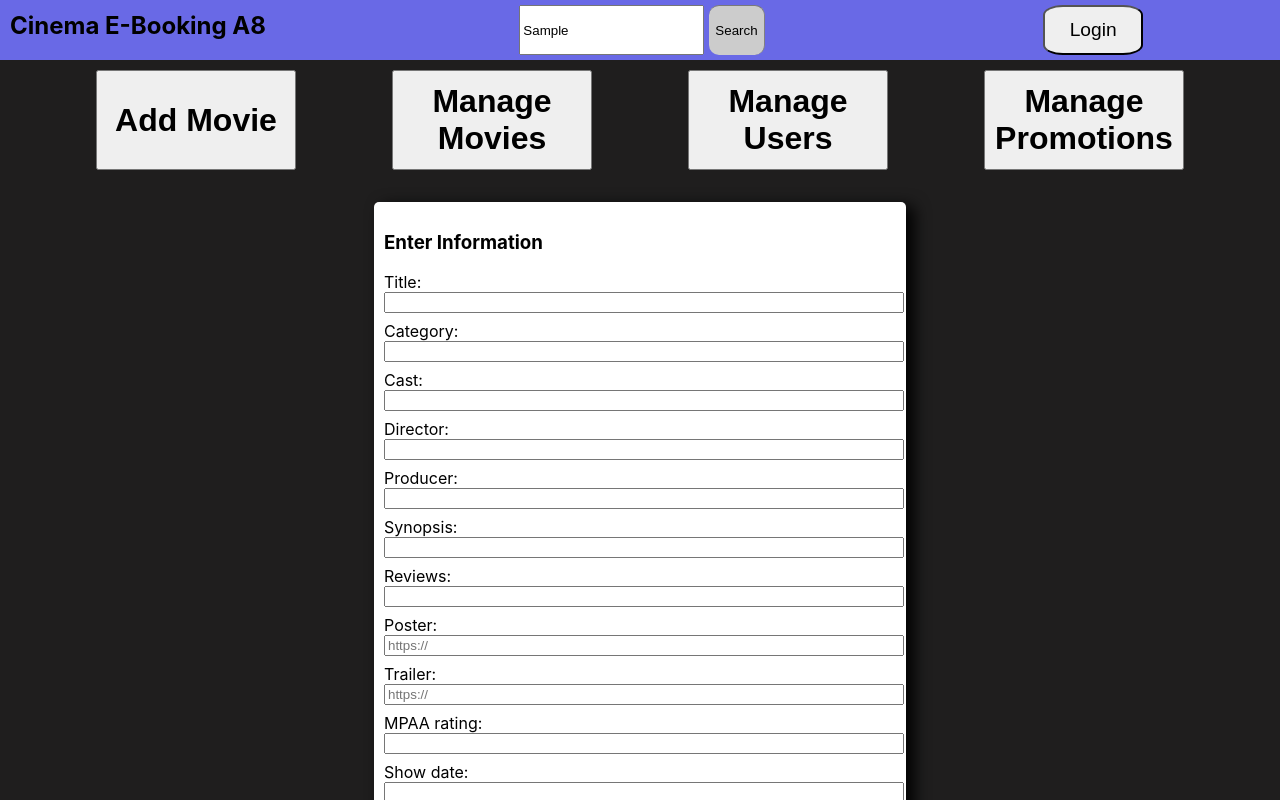
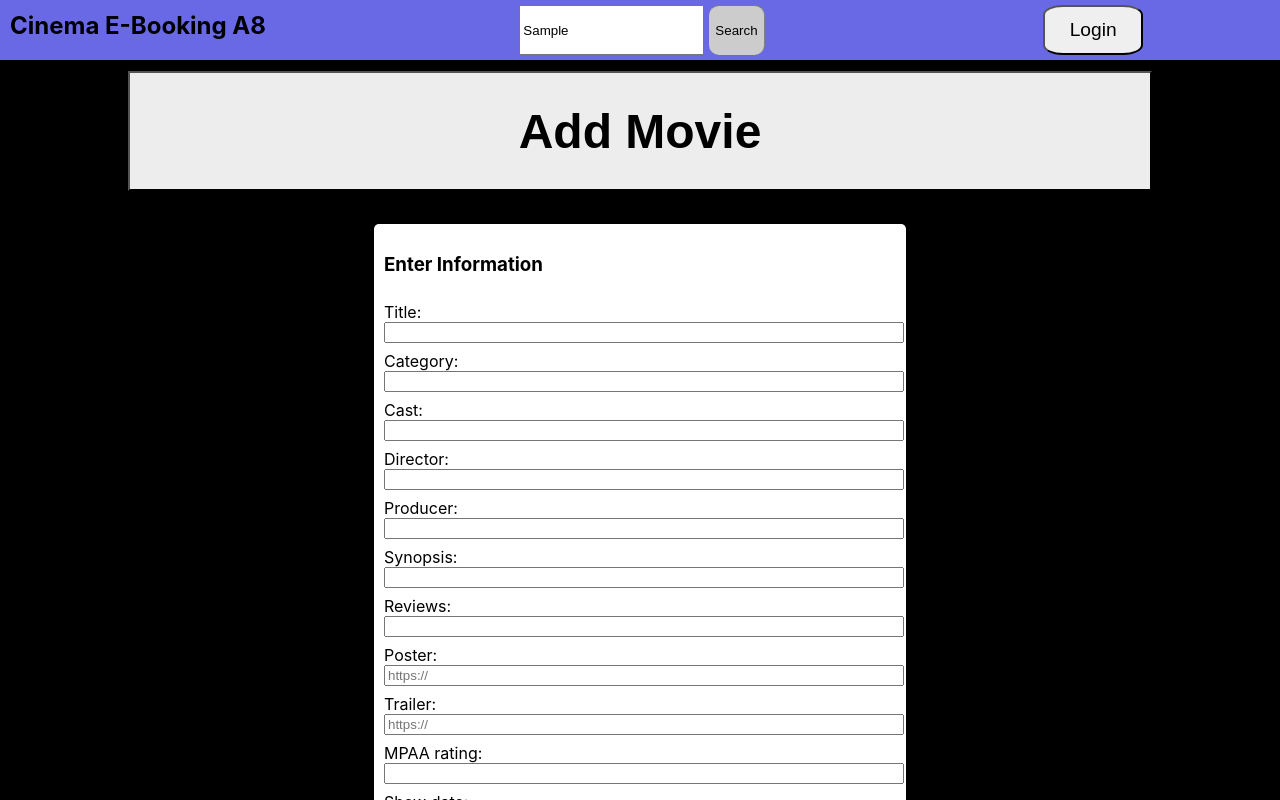
Before and after one commit to GitSeaBass/CinemaEBooking, a React (Create React App) app in the folder Frontend/cinema-ebooking/: page /admin in a window 1280 px wide. Both pictures are taken after typing "Sample" into the empty fields and a click on the button "Add Movie". Shown: the top 800 px of the page. Built offline with nearby package versions, Linux system fonts and the light colour scheme.

Commit message:
some style changes

```diff
--- a/Frontend/cinema-ebooking/public/index.html
+++ b/Frontend/cinema-ebooking/public/index.html
@@ -1,14 +1,12 @@
 <!DOCTYPE html>
 <html lang="en">
+
 <head>
   <meta charset="utf-8" />
   <link rel="icon" href="%PUBLIC_URL%/favicon.ico" />
   <meta name="viewport" content="width=device-width, initial-scale=1" />
   <meta name="theme-color" content="#000000" />
-    <meta
-      name="description"
-      content="Web site created using create-react-app"
-    />
+  <meta name="description" content="Web site created using create-react-app" />
   <link rel="apple-touch-icon" href="%PUBLIC_URL%/logo192.png" />
   <!--
       manifest.json provides metadata used when your web app is installed on a
@@ -24,8 +22,13 @@
       work correctly both with client-side routing and a non-root public URL.
       Learn how to configure a non-root public URL by running `npm run build`.
     -->
+
+  <link rel="preconnect" href="https://fonts.googleapis.com">
+  <link rel="preconnect" href="https://fonts.gstatic.com" crossorigin>
+  <link href="https://fonts.googleapis.com/css2?family=Poppins&display=swap" rel="stylesheet">
   <title>React App</title>
 </head>
+
 <body>
   <noscript>You need to enable JavaScript to run this app.</noscript>
   <div id="root"></div>
@@ -40,4 +43,5 @@
       To create a production bundle, use `npm run build` or `yarn build`.
     -->
 </body>
+
 </html>
--- a/Frontend/cinema-ebooking/src/components/AddMovies.css
+++ b/Frontend/cinema-ebooking/src/components/AddMovies.css
@@ -1,4 +1,7 @@
 .form {
+    display: flex;
+    flex-direction: column;
+
     width: 40%;
 
     margin: 0 auto;
@@ -25,7 +28,7 @@ input.add-input {
     width: 100%;
 }
 
-.add {
+.add-button {
     width: 34%;
 
     margin: 0 auto;
@@ -41,4 +44,10 @@ input.add-input {
     font-size: 20px;
 
     cursor: pointer;
+
+    transition: all 300ms ease-in-out 200ms;
 }
+
+.add-button:hover {
+    background-color: #5757d4;
+}
--- a/Frontend/cinema-ebooking/src/components/AddMovies.js
+++ b/Frontend/cinema-ebooking/src/components/AddMovies.js
@@ -137,7 +137,7 @@ function AddMovies(props) {
                         </label>
                     </div>
                 </form>
-                <button className='add' type='submit' id='signup' onClick={submitMovie}>Add</button>
+                <button className='add-button' type='submit' id='signup' onClick={submitMovie}>Add</button>
             </div>}
         </>
     )
--- a/Frontend/cinema-ebooking/src/components/AdminHomePage.css
+++ b/Frontend/cinema-ebooking/src/components/AdminHomePage.css
@@ -1,14 +1,31 @@
+body {
+    background-color: #000000;
+}
+
 .options {
     display: flex;
-    justify-content: space-evenly;
-    margin: 10px 0;
+    flex-direction: column;
+    align-items: center;
+
+    margin: 10px 0px;
 }
 
 .admin-button {
-    width: 200px;
-    height: 100px;
+    width: 80%;
+    height: 120px;
+
+    margin: 1px 0;
+
+    background-color: #ededed;
+
+    font-size: 3rem;
     font-weight: bold;
-    font-size: 2em;
 
     cursor: pointer;
+
+    transition: all 300ms ease-in-out 200ms;
 }
+
+.admin-button:hover {
+    background-color: #cccccc;
+}
--- a/Frontend/cinema-ebooking/src/components/AdminHomePage.js
+++ b/Frontend/cinema-ebooking/src/components/AdminHomePage.js
@@ -45,24 +45,46 @@ function AdminHomePage(props) {
     return (
         <>
             <NavBar user={props.user} setUser={props.setUser} moviearray={props.moviearray} />
+            {option === 0 &&
                 <div className='options'>
                     <button className='admin-button' onClick={addclick}>Add Movie</button>
                     <button className='admin-button' onClick={movieclick}>Manage Movies</button>
                     <button className='admin-button' onClick={userclick}>Manage Users</button>
                     <button className='admin-button' onClick={promoclick}>Manage Promotions</button>
                 </div>
+            }
 
             {option === 1 &&
+                <>
+                    <div className='options'>
+                        <button className='admin-button' onClick={addclick}>Add Movie</button>
+                    </div>
                     <AddMovies moviearray={props.moviearray} />
+                </>
             }
             {option === 2 &&
+                <>
+                    <div className='options'>
+                        <button className='admin-button' onClick={movieclick}>Manage Movies</button>
+                    </div>
                     <ManageMovies moviearray={props.moviearray} />
+                </>
             }
             {option === 3 &&
+                <>
+                    <div className='options'>
+                        <button className='admin-button' onClick={userclick}>Manage Users</button>
+                    </div>
                     <ManageUsers userarray={props.userarray} />
+                </>
             }
             {option === 4 &&
+                <>
+                    <div className='options'>
+                        <button className='admin-button' onClick={promoclick}>Manage Promotions</button>
+                    </div>
                     <ManagePromotions promoarray={props.promoarray} />
+                </>
             }
         </>
     )
--- a/Frontend/cinema-ebooking/src/components/LoginPage.css
+++ b/Frontend/cinema-ebooking/src/components/LoginPage.css
@@ -17,6 +17,17 @@
     border-radius: 5px;
     padding-top: 10px;
     background-color: white;
+}
+
+a {
+    color: #000000;
+    text-decoration: none;
+
+    transition: color 300ms ease-in-out 200ms;
+}
+
+a:hover {
+    color: #11114d;
 }
 
 .login-input {
@@ -50,24 +61,21 @@
     box-shadow: 5px 5px 2px 1px gray;
 }
 
-.login-form > label {
+.login-form>label {
     font-weight: bold;
 }
 
 .create-account-question {
-    margin-bottom:10%;
+    margin-bottom: 10%;
     text-align: center;
 }
 
-.create-account-link {
-    color: rgb(118, 55, 213);
-}
-
-.image-container{
+.image-container {
     position: absolute;
     left: 250px;
     z-index: -1;
 }
+
 .image {
     background-color: black;
     background: radial-gradient(rgb(100, 249, 100), rgb(74, 211, 253) 100%);
--- a/Frontend/cinema-ebooking/src/components/LoginPage.js
+++ b/Frontend/cinema-ebooking/src/components/LoginPage.js
@@ -42,7 +42,7 @@ function LoginPage(props) {
             }
 
         } catch (error) {
-        alert("Email or Password is Incorrect")
+            alert("Email or Password is Incorrect")
         }
     }
 
@@ -58,8 +58,8 @@ function LoginPage(props) {
                 <div className="login-form-container">
                     <div className='login-title'>Login</div>
 
-                    <h4 className='create-account-question'>Don't Have an Account?
-                        <a className='create-account-link' href='/createaccount'>Create One Here</a>
+                    <h4 className='create-account-question'>
+                        Don't have an account? Create one <a className='create-account-link' href='/createaccount'>here</a>.
                     </h4>
 
 
@@ -70,7 +70,7 @@ function LoginPage(props) {
                     </form>
 
                     <h4 className='create-account-question'>
-                        <a className='create-account-link' href='/forgotpassword'>Forgot Your Password? </a>
+                        <a className='create-account-link' href='/forgotpassword'>Forgot your password?</a>
                         <p>Return <a className='create-account-link' href='/'>Home</a></p>
                     </h4>
                 </div>
```
Lines whose indentation alone changed are shown as unchanged.
